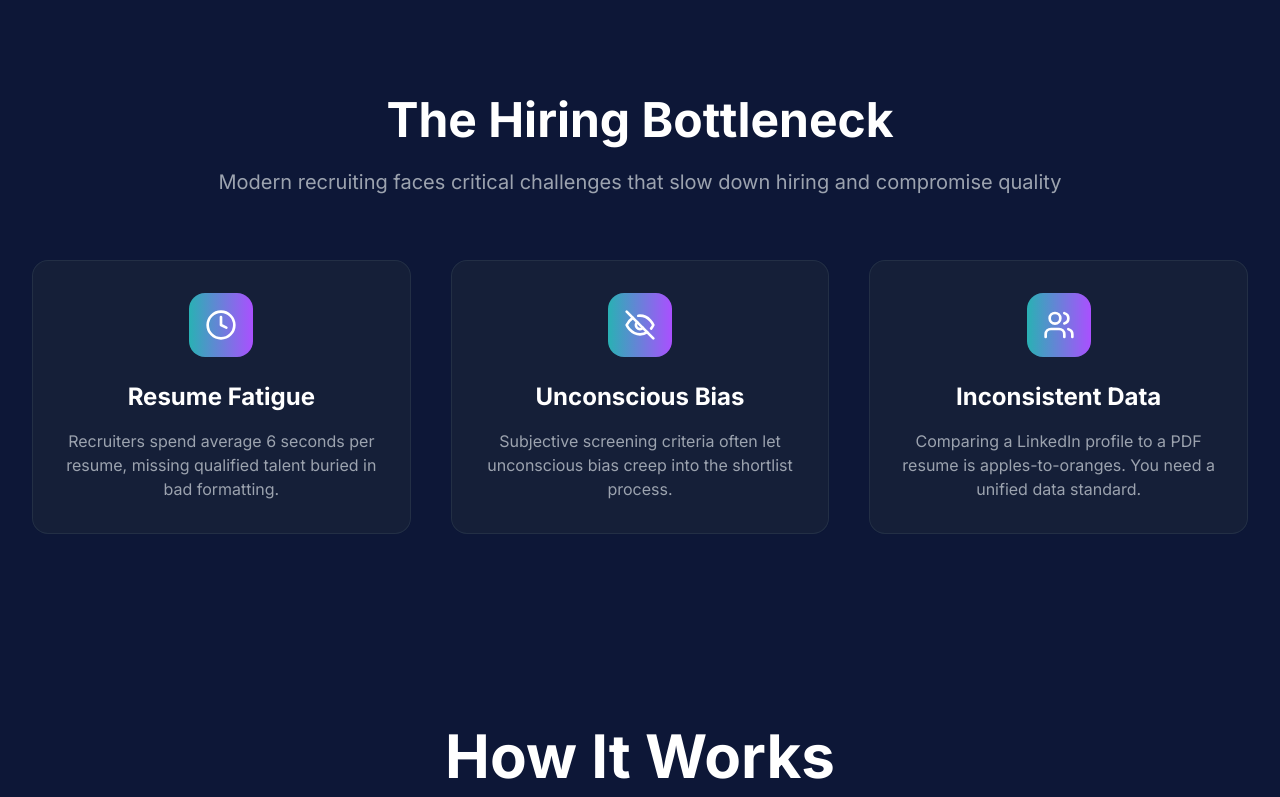
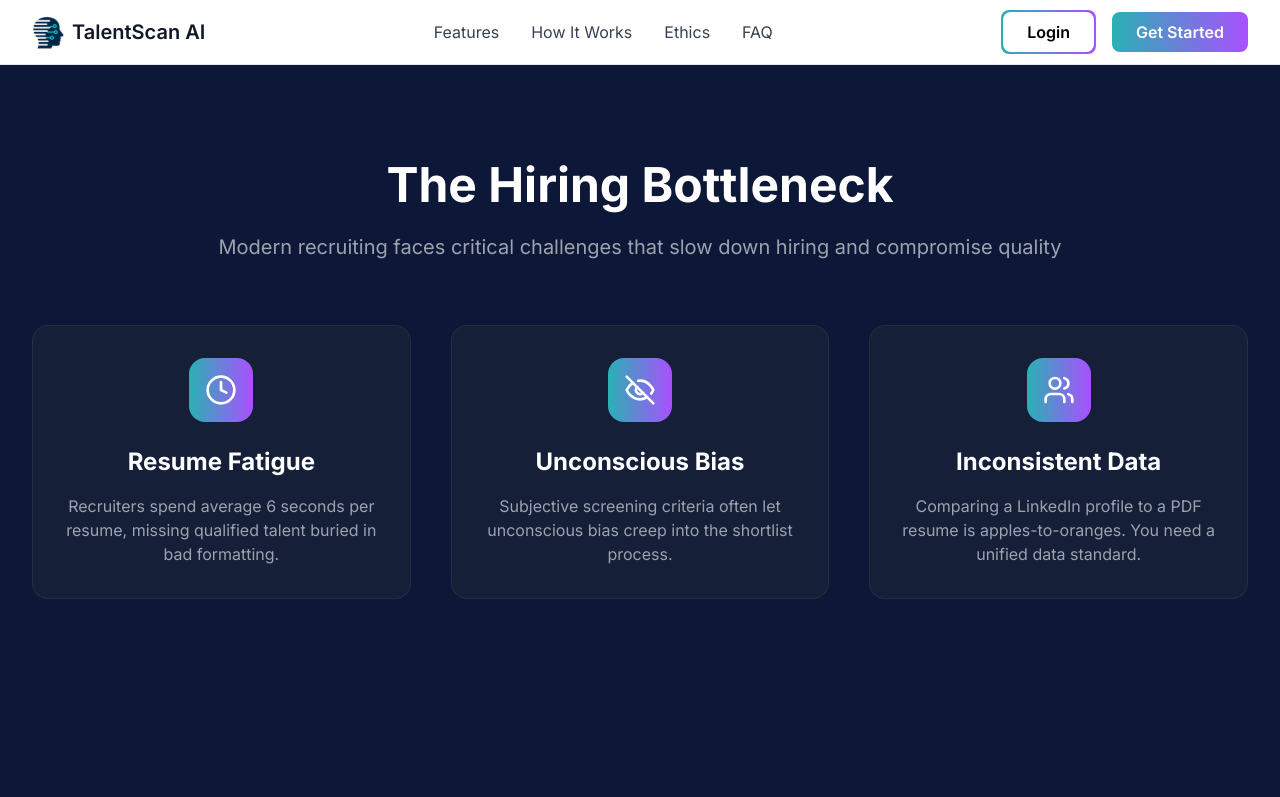
Before and after one commit to tison-io/AI-Driven-Hiring-Intelligence-Tool, a Next.js app in the folder frontend/: page / in a window 1280 px wide. Shown: the top 797 px of the page. Built offline with nearby package versions, Linux system fonts and the light colour scheme; no server answers.

Commit message:
Feat: NavBar component created

```diff
--- a/frontend/src/app/page.tsx
+++ b/frontend/src/app/page.tsx
@@ -6,10 +6,12 @@ import FAQ from "@/components/landing/FAQ"
 import Footer from "@/components/landing/Footer"
 import Hiring from "@/components/landing/Hiring"
 import HowItWorks from "@/components/landing/HowItWorks"
+import Navbar from "@/components/landing/Navbar"
 
 export default function HomePage() {
   return (
     <>
+      <Navbar/>
       <Hiring/>
       <HowItWorks/>
       <Ethical/>
--- a/frontend/src/components/landing/Navbar.tsx
+++ b/frontend/src/components/landing/Navbar.tsx
@@ -1,8 +1,54 @@
 import React from 'react'
+import Image from 'next/image'
+import Link from 'next/link'
 
 const Navbar = () => {
   return (
-    <div>Navbar</div>
+    <nav className="bg-white border-b border-gray-200 sticky top-0 z-50">
+      <div className="max-w-7xl mx-auto px-4 sm:px-6 lg:px-8">
+        <div className="flex items-center justify-between h-16">
+          {/* Left: Logo & Name */}
+          <div className="flex items-center gap-2">
+            <Image src="/images/logo1.svg" alt="TalentScan AI" width={32} height={32} />
+            <span className="text-xl font-semibold text-gray-900">TalentScan AI</span>
+          </div>
+
+          {/* Middle: Navigation Links */}
+          <div className="hidden md:flex items-center gap-8">
+            <a href="#features" className="text-gray-700 hover:text-gray-900 transition-colors">
+              Features
+            </a>
+            <a href="#how-it-works" className="text-gray-700 hover:text-gray-900 transition-colors">
+              How It Works
+            </a>
+            <a href="#ethics" className="text-gray-700 hover:text-gray-900 transition-colors">
+              Ethics
+            </a>
+            <a href="#faq" className="text-gray-700 hover:text-gray-900 transition-colors">
+              FAQ
+            </a>
+          </div>
+
+          {/* Right: Buttons */}
+          <div className="hidden md:flex items-center gap-4">
+            <div className="p-[2px] bg-gradient-to-r from-[#29B1B4] via-[#6A80D9] to-[#AA50FF] rounded-lg hover:opacity-90 transition-opacity">
+              <Link
+                href="/auth/login"
+                className="block px-6 py-2 bg-white rounded-lg text-black font-semibold"
+              >
+                Login
+              </Link>
+            </div>
+            <Link
+              href="/auth/register"
+              className="px-6 py-2 rounded-lg bg-gradient-to-r from-[#29B1B4] via-[#6A80D9] to-[#AA50FF] text-white font-semibold hover:opacity-90 transition-opacity"
+            >
+              Get Started
+            </Link>
+          </div>
+        </div>
+      </div>
+    </nav>
   )
 }
 
```
